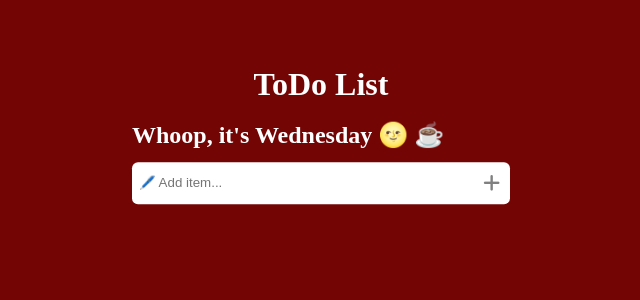
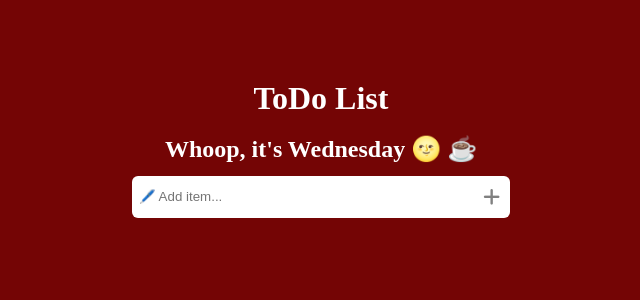
Before and after one commit to SukruthaSathya/ToDo-App, a React (Create React App) app: page / in a window 1280 px wide. Shown: the top 300 px of the page, without its empty margins (319-959 px from the left). Built offline with nearby package versions, Linux system fonts and the light colour scheme.

Commit message:
App div divided into top and bottom divs

```diff
--- a/src/App.css
+++ b/src/App.css
@@ -10,9 +10,15 @@ body {
 .app {
   position: absolute;
   top: 10%;
-  left: 50%;
-  transform: translate(-50%, -10%);
+  left: 10%;
+  width: 80%;
 }
+
+.topDiv{
+  position: absolute;
+  width:100%;
+height: 10em;
+display: inline-block;}
 
 .app .mainHeading h1 {
   text-align: center;
@@ -21,15 +27,18 @@ body {
 .app h1,
 h2 {
   color: white;
+  text-align: center;
+
 }
 
 .app .input {
   display: flex;
   justify-content: center;
   align-items: center;
+
 }
 
-.app .input {
+.app .input .inputs {
   margin-top: 0.8em;
   width: 23em;
   height: 2em;
@@ -41,11 +50,12 @@ h2 {
   padding: 5px;
 }
 
-.app .input input {
+.app .input .inputs input {
   width: 100%;
   height: 1.6em;
   border-color: transparent;
   outline-color: transparent;
+
 }
 
 .app i {
@@ -55,6 +65,14 @@ h2 {
   color: grey;
   margin-right: 5px;
 }
+
+.app .bottomDiv {
+ position: absolute;
+ display: inline-block;
+ width: 100%;
+ top: 10em;
+}
+
 .app .todos {
   display: flex;
   justify-content: center;
--- a/src/App.js
+++ b/src/App.js
@@ -6,6 +6,7 @@ function App() {
   const [todo, setTodo] = useState('')
   return (
     <div className="app">
+      <div className="topDiv">
         <div className="mainHeading">
           <h1>ToDo List</h1>
         </div>
@@ -14,21 +15,25 @@ function App() {
           <h2>Whoop, it's Wednesday 🌝 ☕ </h2>
         </div>
         <div className="input">
+          <div className="inputs">
             <input value={todo} onChange={(e) => setTodo(e.target.value)} type="text" placeholder="🖊️ Add item..." />
-        <i onClick={() => setTodos([...todos, {id:Date.now(), text:todo,status:false}])} className="fas fa-plus"></i>
+            <i onClick={() => setTodos([...todos, { id: Date.now(), text: todo, status: false }])} className="fas fa-plus"></i>
           </div>
+        </div>
+      </div>
+      <div className="bottomDiv">
         <div className="todos">
           {todos.map((obj) => {
 
             return (
               <div className="todo">
                 <div className="left">
-                <input onChange={(e)=>{
+                  <input onChange={(e) => {
                     console.log(e.target.checked);
                     console.log(obj);
-                  setTodos(todos.filter(obj2=>{
-                    if(obj2.id===obj.id){
-                      obj2.status=e.target.checked
+                    setTodos(todos.filter(obj2 => {
+                      if (obj2.id === obj.id) {
+                        obj2.status = e.target.checked
                       }
                       return obj2
                     }))
@@ -42,12 +47,13 @@ function App() {
             )
           })}
 
-        {todos.map((obj)=>{
-          if(obj.status){
-            return(<h1>{obj.text}</h1>)
+          {todos.map((obj) => {
+            if (obj.status) {
+              return (<h1>{obj.text}</h1>)
             }
             return null
           })}
+        </div>
       </div>
     </div>
   );
```
Lines whose indentation alone changed are shown as unchanged.
